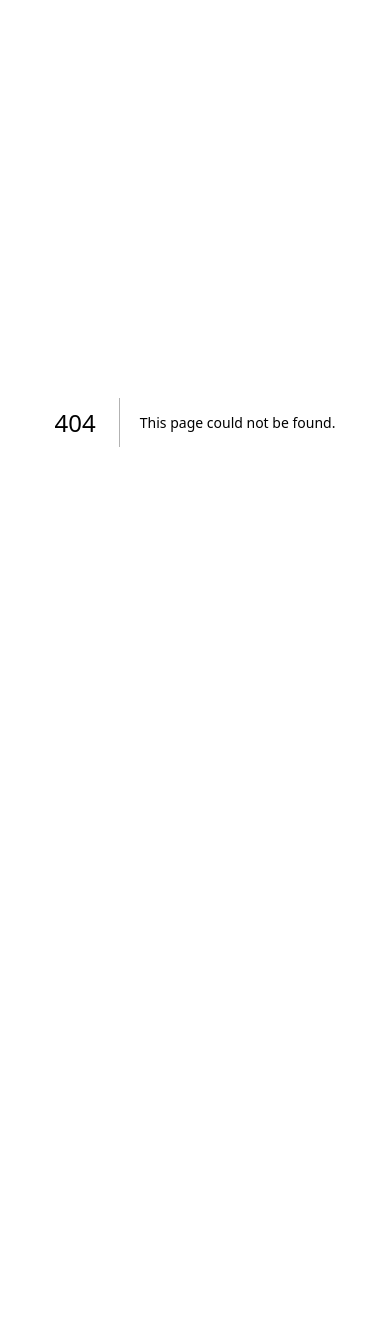
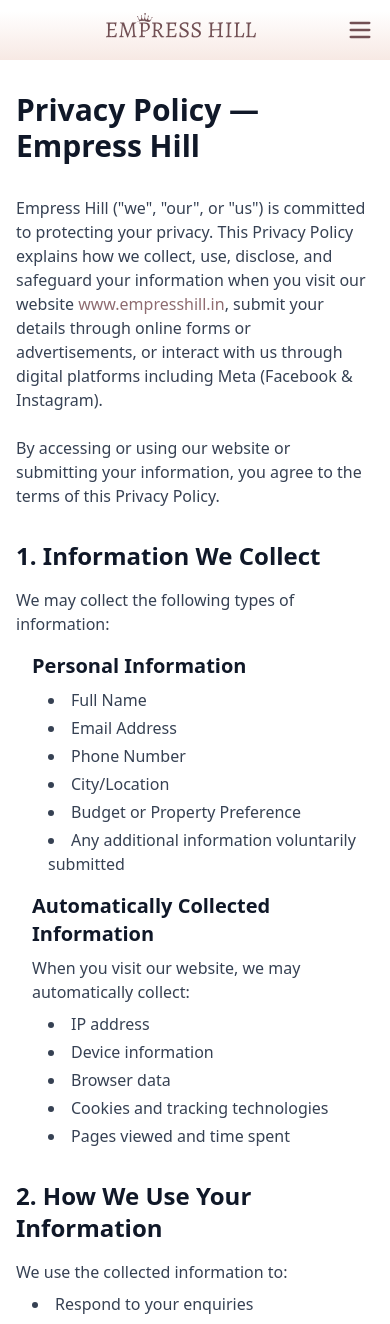
Before and after one commit to RockingThor/empress-hill-website, a Next.js app: page /privacy-policy in a window 390 px wide. Before the commit this address had no page. Shown: the top 1324 px of the page. Before the commit the page ends 844 px from the top, so only its background shows below. Built offline with nearby package versions, Linux system fonts and the light colour scheme; a web font is replaced by a local one.

Commit message:
Enhance ContactForm, ContactUs, and ContactUsModal components by adding links to the Privacy Policy and updating buttons to anchor tags for improved accessibility and user experience. Update MobileFooter to reflect similar changes for consistency.

```diff
--- /dev/null
+++ b/app/privacy-policy/page.tsx
@@ -0,0 +1,210 @@
+import React from "react";
+import Nav from "@/components/Nav";
+import Footer from "@/components/Footer";
+import MobileFooter from "@/components/MobileFooter";
+import Link from "next/link";
+
+export default function PrivacyPolicy() {
+  return (
+    <div className="min-h-screen bg-white">
+      <Nav />
+      <div className="max-w-4xl mx-auto px-4 py-8 md:py-16">
+        <h1 className="text-3xl md:text-4xl font-bold text-gray-900 mb-8 font-poppins">
+          Privacy Policy — Empress Hill
+        </h1>
+
+        <div className="prose prose-lg max-w-none text-gray-700 font-poppins space-y-6">
+          <p>
+            Empress Hill ("we", "our", or "us") is committed to protecting your
+            privacy. This Privacy Policy explains how we collect, use, disclose,
+            and safeguard your information when you visit our website{" "}
+            <a
+              href="https://www.empresshill.in"
+              className="text-[#8E6C70] hover:underline"
+            >
+              www.empresshill.in
+            </a>
+            , submit your details through online forms or advertisements, or
+            interact with us through digital platforms including Meta (Facebook
+            & Instagram).
+          </p>
+          <p>
+            By accessing or using our website or submitting your information,
+            you agree to the terms of this Privacy Policy.
+          </p>
+
+          <section className="mt-8">
+            <h2 className="text-2xl font-bold text-gray-900 mb-4">
+              1. Information We Collect
+            </h2>
+            <p className="mb-4">
+              We may collect the following types of information:
+            </p>
+            <div className="ml-4">
+              <h3 className="text-xl font-semibold text-gray-900 mb-2">
+                Personal Information
+              </h3>
+              <ul className="list-disc list-inside space-y-1 ml-4">
+                <li>Full Name</li>
+                <li>Email Address</li>
+                <li>Phone Number</li>
+                <li>City/Location</li>
+                <li>Budget or Property Preference</li>
+                <li>Any additional information voluntarily submitted</li>
+              </ul>
+              <h3 className="text-xl font-semibold text-gray-900 mb-2 mt-4">
+                Automatically Collected Information
+              </h3>
+              <p className="mb-2">
+                When you visit our website, we may automatically collect:
+              </p>
+              <ul className="list-disc list-inside space-y-1 ml-4">
+                <li>IP address</li>
+                <li>Device information</li>
+                <li>Browser data</li>
+                <li>Cookies and tracking technologies</li>
+                <li>Pages viewed and time spent</li>
+              </ul>
+            </div>
+          </section>
+
+          <section className="mt-8">
+            <h2 className="text-2xl font-bold text-gray-900 mb-4">
+              2. How We Use Your Information
+            </h2>
+            <p className="mb-2">We use the collected information to:</p>
+            <ul className="list-disc list-inside space-y-1 ml-4">
+              <li>Respond to your enquiries</li>
+              <li>Provide property details, pricing, or availability</li>
+              <li>Schedule site visits</li>
+              <li>Offer personalized communication</li>
+              <li>Improve our website and advertising performance</li>
+              <li>Share updates, offers, and project-related communication</li>
+              <li>Comply with legal and regulatory requirements</li>
+            </ul>
+          </section>
+
+          <section className="mt-8">
+            <h2 className="text-2xl font-bold text-gray-900 mb-4">
+              3. Sharing Your Information
+            </h2>
+            <p className="mb-2">We may share your information with:</p>
+            <ul className="list-disc list-inside space-y-1 ml-4">
+              <li>Our internal sales team</li>
+              <li>Authorized channel partners</li>
+              <li>CRM and communication service providers</li>
+              <li>
+                Digital advertising platforms (e.g., Meta, Google) for
+                retargeting
+              </li>
+              <li>Legal or regulatory authorities, if required</li>
+            </ul>
+            <p className="mt-4">
+              We do not sell, rent, or trade your personal information to third
+              parties.
+            </p>
+          </section>
+
+          <section className="mt-8">
+            <h2 className="text-2xl font-bold text-gray-900 mb-4">
+              4. Data Security
+            </h2>
+            <p>
+              We implement reasonable security measures to protect your data
+              from unauthorized access, alteration, disclosure, or destruction.
+              However, no method of transmission over the internet is 100%
+              secure.
+            </p>
+          </section>
+
+          <section className="mt-8">
+            <h2 className="text-2xl font-bold text-gray-900 mb-4">
+              5. Cookies & Tracking
+            </h2>
+            <p>
+              Our website may use cookies or tracking technologies to enhance
+              your browsing experience. You can modify your browser settings to
+              decline cookies, but certain features may not function properly.
+            </p>
+          </section>
+
+          <section className="mt-8">
+            <h2 className="text-2xl font-bold text-gray-900 mb-4">
+              6. Your Rights
+            </h2>
+            <p className="mb-2">You have the right to:</p>
+            <ul className="list-disc list-inside space-y-1 ml-4">
+              <li>Access the personal data we hold</li>
+              <li>Request correction or updates</li>
+              <li>Request deletion of your information</li>
+              <li>Withdraw consent for communication</li>
+            </ul>
+            <p className="mt-4">
+              To exercise any of these rights, contact us at:
+            </p>
+            <ul className="list-none space-y-1 ml-4">
+              <li>📧 info@empresshill.in</li>
+              <li>📞 9284911859</li>
+            </ul>
+          </section>
+
+          <section className="mt-8">
+            <h2 className="text-2xl font-bold text-gray-900 mb-4">
+              7. Third-Party Links
+            </h2>
+            <p>
+              Our website or ads may contain links to third-party pages. We are
+              not responsible for the privacy practices or content of external
+              websites.
+            </p>
+          </section>
+
+          <section className="mt-8">
+            <h2 className="text-2xl font-bold text-gray-900 mb-4">
+              8. Changes to This Policy
+            </h2>
+            <p>
+              We may update this Privacy Policy periodically. Any changes will
+              be posted on this page with the updated date.
+            </p>
+          </section>
+
+          <section className="mt-8">
+            <h2 className="text-2xl font-bold text-gray-900 mb-4">
+              9. Contact Us
+            </h2>
+            <p className="mb-2">
+              For any questions regarding this Privacy Policy, you may contact
+              us at:
+            </p>
+            <div className="ml-4 space-y-1">
+              <p className="font-semibold">Empress Hill</p>
+              <p>
+                Website:{" "}
+                <a
+                  href="https://www.empresshill.in"
+                  className="text-[#8E6C70] hover:underline"
+                >
+                  www.empresshill.in
+                </a>
+              </p>
+              <p>Email: info@empresshill.in</p>
+              <p>Phone: 9284911859</p>
+            </div>
+          </section>
+        </div>
+
+        <div className="mt-12 text-center">
+          <Link
+            href="/"
+            className="text-[#8E6C70] hover:underline font-poppins"
+          >
+            ← Back to Home
+          </Link>
+        </div>
+      </div>
+      <Footer />
+      <MobileFooter />
+    </div>
+  );
+}
--- a/components/ContactForm.tsx
+++ b/components/ContactForm.tsx
@@ -3,6 +3,7 @@
 import { FiUser } from "react-icons/fi";
 import { LuCircleChevronRight } from "react-icons/lu";
 import { MdOutlineEmail, MdOutlineLocalPhone } from "react-icons/md";
+import Link from "next/link";
 
 interface FormData {
   firstName: string;
@@ -334,7 +335,15 @@
               className="text-gray-300 leading-relaxed font-sans text-center text-xs"
             >
               By submitting this form you are agreeing to be contacted regarding
-              any special offer or promotion we feel you might be interested in.
+              any special offer or promotion we feel you might be interested in. You agree to our{" "}
+              <Link
+                href="/privacy-policy"
+                className="text-[#d9acb1] hover:underline underline"
+                target="_blank"
+              >
+                Privacy Policy
+              </Link>
+              .
             </label>
           </div>
 
--- a/components/ContactUs.tsx
+++ b/components/ContactUs.tsx
@@ -35,16 +35,24 @@
 
         {/* Desktop: Vertical layout */}
         <div className="hidden md:flex flex-col items-center justify-center gap-5">
-          <button className="flex flex-col items-center justify-center bg-[#8E6C70] text-white px-10 py-1 rounded-md shadow-xl cursor-pointer">
+          <a
+            href="https://wa.link/0raryc"
+            target="_blank"
+            rel="noopener noreferrer"
+            className="flex flex-col items-center justify-center bg-[#8E6C70] text-white px-10 py-1 rounded-md shadow-xl cursor-pointer"
+          >
             <p className="text-xl font-poppins">GET DETAILS ON</p>
             <div className="flex flex-row items-center justify-center gap-1">
               <FaWhatsapp className="text-xl font-poppins" />
               WHATSAPP
             </div>
-          </button>
-          <button className="flex flex-row items-center justify-center gap-2 bg-[#8E6C70] text-white px-15 py-4 rounded-md shadow-xl cursor-pointer">
+          </a>
+          <a
+            href="tel:9284911859"
+            className="flex flex-row items-center justify-center gap-2 bg-[#8E6C70] text-white px-15 py-4 rounded-md shadow-xl cursor-pointer"
+          >
             <PhoneCallIcon className="text-xl" /> CALL NOW
-          </button>
+          </a>
         </div>
       </div>
     </div>
--- a/components/ContactUsModal.tsx
+++ b/components/ContactUsModal.tsx
@@ -1,5 +1,6 @@
 "use client";
 import React, { useState } from "react";
+import Link from "next/link";
 
 interface ContactUsModalProps {
   isOpen: boolean;
@@ -374,7 +375,15 @@
             />
             <label className="text-[#E9DEDC] text-[10px]  leading-relaxed">
               By submitting this form you are agreeing to be contacted regarding
-              any special offer or promotion we feel you might be interested in.
+              any special offer or promotion we feel you might be interested in. You agree to our{" "}
+              <Link
+                href="/privacy-policy"
+                className="text-[#BD314C] hover:underline underline"
+                target="_blank"
+              >
+                Privacy Policy
+              </Link>
+              .
             </label>
           </div>
 
--- a/components/MobileFooter.tsx
+++ b/components/MobileFooter.tsx
@@ -5,17 +5,25 @@
 const MobileFooter = () => {
   return (
     <div className="flex flex-row md:hidden bg-white w-full h-20 items-center justify-center rounded-t-xl">
-      <button className="flex flex-col items-center justify-center gap-1 w-full cursor-pointer">
+      <a
+        href="https://wa.link/0raryc"
+        target="_blank"
+        rel="noopener noreferrer"
+        className="flex flex-col items-center justify-center gap-1 w-full cursor-pointer"
+      >
         <p>GET DETAILS ON</p>
         <p className="flex flex-row items-center justify-center gap-1">
           <FaWhatsapp className="h-5 w-5" /> WHATSAPP
         </p>
-      </button>
+      </a>
       <div className="w-[2px] h-15 bg-black"></div>
-      <button className="flex flex-row items-center justify-center gap-1 w-full cursor-pointer">
+      <a
+        href="tel:9284911859"
+        className="flex flex-row items-center justify-center gap-1 w-full cursor-pointer"
+      >
         <PhoneCallIcon className="h-5 w-5" />
         <p>CALL NOW</p>
-      </button>
+      </a>
     </div>
   );
 };
```
